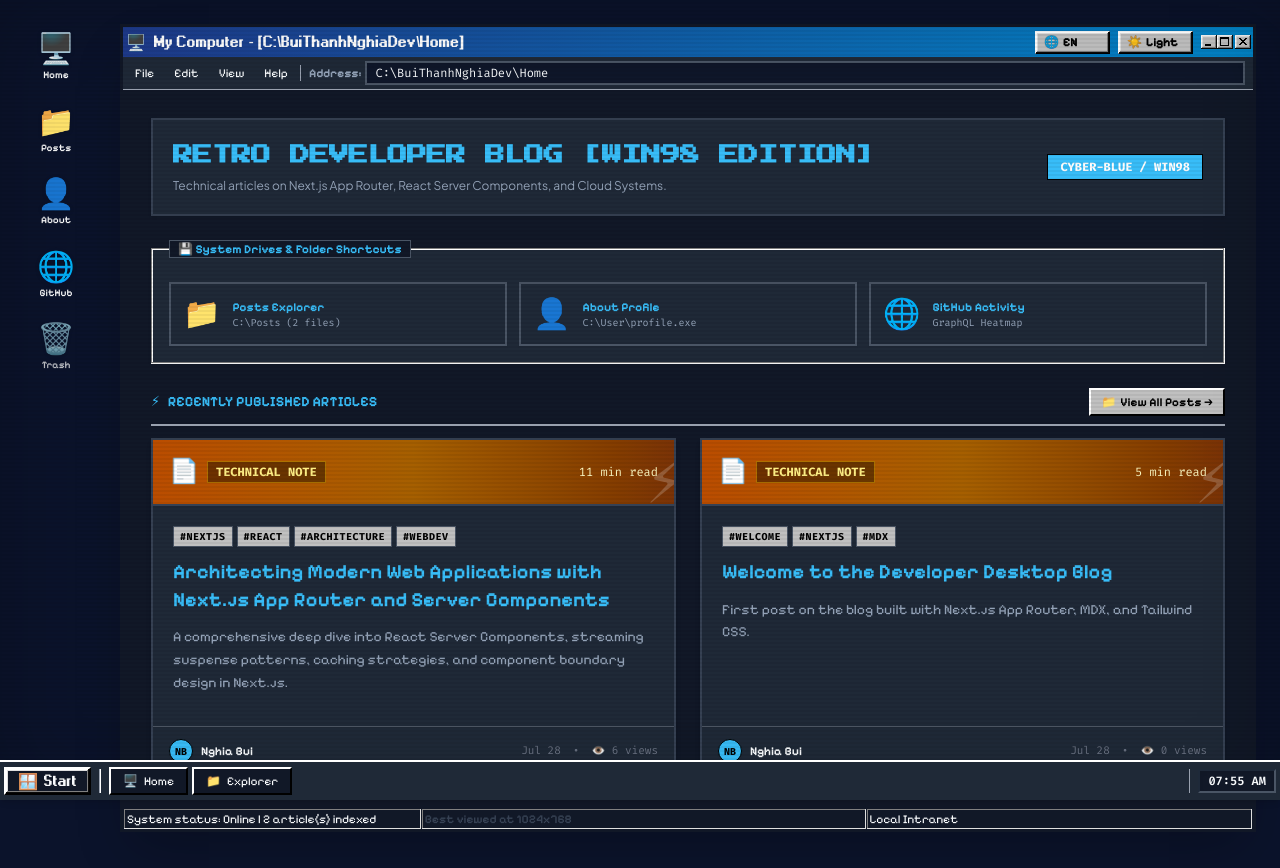
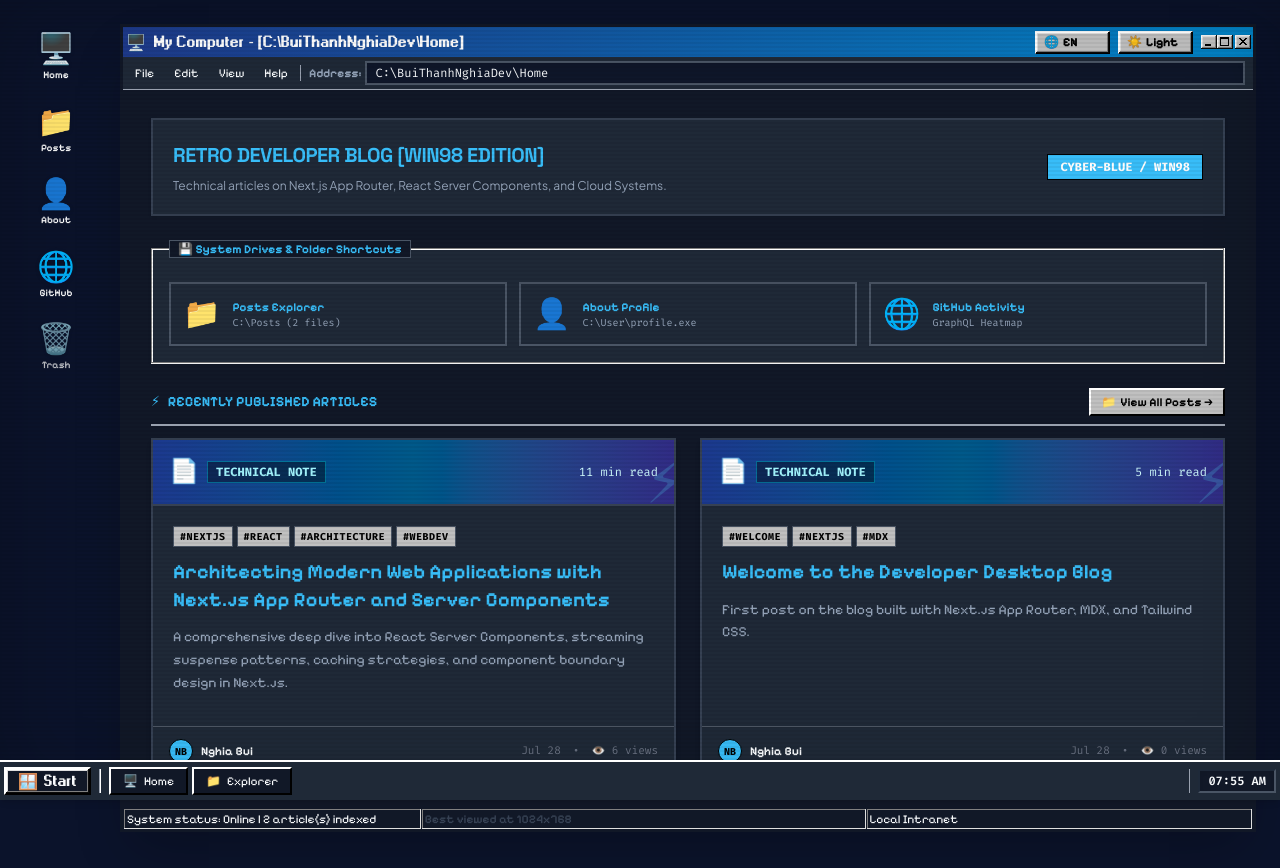
Before and after one commit to BuiThanhNghiaDTU19122004/Blog, a Next.js app: page /about in a window 1280 px wide. Shown: the top 868 px of the page. Built offline with nearby package versions, Linux system fonts and the light colour scheme.

Commit message:
fix(ui): revert card header color to blue, fix posts navigation link in sidebar/taskbar, and fix vietnamese font rendering

```diff
--- a/app/[locale]/page.tsx
+++ b/app/[locale]/page.tsx
@@ -25,7 +25,7 @@ export default async function HomePage({ params }: HomePageProps) {
         {/* Hero Title Banner */}
         <div className="bg-[var(--bg-surface-subtle)] text-[var(--text-main)] p-4 sm:p-5 border-2 border-gray-700 shadow-sm flex flex-wrap items-center justify-between gap-4">
           <div>
-            <h1 className="text-lg sm:text-xl font-bold font-hero text-[var(--accent-primary)] tracking-tight leading-normal">
+            <h1 className="text-lg sm:text-xl font-bold font-heading text-[var(--accent-primary)] tracking-tight leading-normal">
               {dict.blogTitle}
             </h1>
             <p className="text-xs font-sans text-[var(--text-muted)] mt-2">
--- a/app/[locale]/posts/page.tsx
+++ b/app/[locale]/posts/page.tsx
@@ -23,7 +23,7 @@ export default async function PostsPage({ params }: PostsPageProps) {
         {/* Explorer Header Banner */}
         <div className="bg-[var(--bg-surface-subtle)] text-[var(--text-main)] p-4 border-2 border-gray-700 shadow-sm flex flex-wrap items-center justify-between gap-4">
           <div>
-            <h1 className="text-lg sm:text-xl font-bold font-hero text-[var(--accent-primary)] tracking-tight leading-normal">
+            <h1 className="text-lg sm:text-xl font-bold font-heading text-[var(--accent-primary)] tracking-tight leading-normal">
               {locale === 'vi' ? 'THƯ MỤC BÀI VIẾT KỸ THUẬT' : 'TECHNICAL ARTICLES FILE EXPLORER'}
             </h1>
             <p className="text-xs font-sans text-[var(--text-muted)] mt-1">
--- a/components/win98/DesktopSidebar.tsx
+++ b/components/win98/DesktopSidebar.tsx
@@ -9,7 +9,7 @@ export function DesktopSidebar() {
   const locale = pathname.startsWith('/vi') ? 'vi' : 'en'
 
   const homePath = `/${locale}`
-  const postsPath = `/${locale}`
+  const postsPath = `/${locale}/posts`
   const aboutPath = `/${locale}/about`
   const githubPath = `/${locale}/github`
 
--- a/components/win98/PostCardGrid.tsx
+++ b/components/win98/PostCardGrid.tsx
@@ -42,17 +42,17 @@ export function PostCardGrid({ posts, locale = 'en' }: PostCardGridProps) {
             >
               <div>
                 {/* Thumbnail Header Area */}
-                <div className="bg-gradient-to-r from-amber-700 via-yellow-700 to-amber-900 p-4 border-b-2 border-gray-700 flex items-center justify-between select-none relative overflow-hidden">
-                  <div className="absolute right-[-10px] bottom-[-10px] text-6xl opacity-20 pointer-events-none">
+                <div className="bg-gradient-to-r from-blue-900 via-sky-800 to-indigo-900 p-4 border-b-2 border-gray-700 flex items-center justify-between select-none relative overflow-hidden">
+                  <div className="absolute right-[-10px] bottom-[-10px] text-6xl opacity-20 pointer-events-none text-cyan-300">
                     ⚡
                   </div>
                   <div className="flex items-center gap-2">
                     <span className="text-2xl">📄</span>
-                    <span className="text-xs font-mono font-bold text-yellow-200 bg-black/40 px-2 py-0.5 border border-yellow-500/50">
+                    <span className="text-xs font-mono font-bold text-cyan-200 bg-black/40 px-2 py-0.5 border border-cyan-500/50">
                       TECHNICAL NOTE
                     </span>
                   </div>
-                  <span className="text-xs font-mono text-yellow-100">
+                  <span className="text-xs font-mono text-cyan-100">
                     {readTime} {locale === 'vi' ? 'phút đọc' : 'min read'}
                   </span>
                 </div>
--- a/components/win98/Taskbar.tsx
+++ b/components/win98/Taskbar.tsx
@@ -27,7 +27,7 @@ export function Taskbar() {
   }, [locale])
 
   const homePath = `/${locale}`
-  const postsPath = `/${locale}`
+  const postsPath = `/${locale}/posts`
   const aboutPath = `/${locale}/about`
   const githubPath = `/${locale}/github`
 
```
